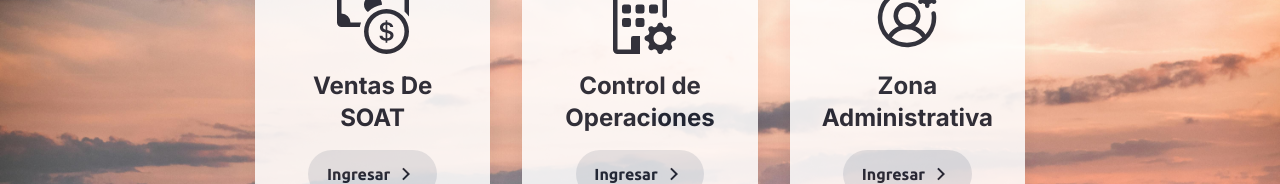
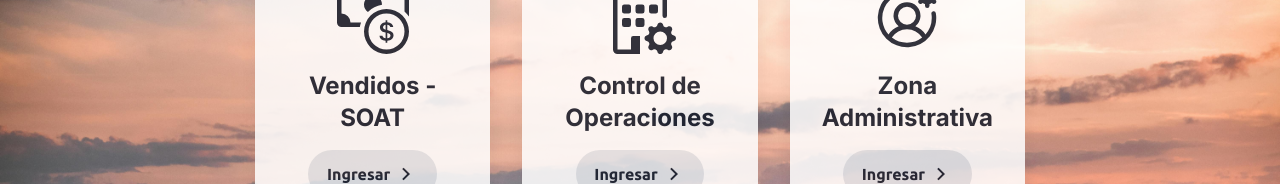
Before and after one commit to JerryRivera609/Aseguradora, a React (Vite) app: page / in a window 1280 px wide. Both pictures are taken after typing "name@example.com", "Sample123" into the empty fields and a click on the button "Ingresar". Shown: the part 254-438 px from the top of the page. Built offline with nearby package versions, Linux system fonts and the light colour scheme.

Commit message:
Jerry - Filtros en operaciones

```diff
--- a/src/components/MenuMain.jsx
+++ b/src/components/MenuMain.jsx
@@ -31,7 +31,7 @@
                         <div className="border-foreground opacity-85 rounded-xl bg-container p-8 text-center  shadow-xl  flex flex-col items-center transition-all duration-500 group hover:text-container hover:bg-veransa hover:shadow-[-10px_10px_15px_rgba(0,0,0,0.4)] hover:scale-103">
                             <div className="flex flex-col justify-start items-center text-center w-full mb-4 ">
                                 <BsCashCoin className="text-7xl  transition-all duration-500 group-hover:text-container mb-4" />
-                                <h2 className="text-2xl font-inter font-bold">Ventas De <br /> SOAT</h2>
+                                <h2 className="text-2xl font-inter font-bold">Vendidos - <br /> SOAT</h2>
                             </div>
                             <button className="flex justify-center items-center gap-1 bg-disabled/60 rounded-full py-3 w-3/4 font-bold  hover:cursor-pointer">
                                 Ingresar
```
